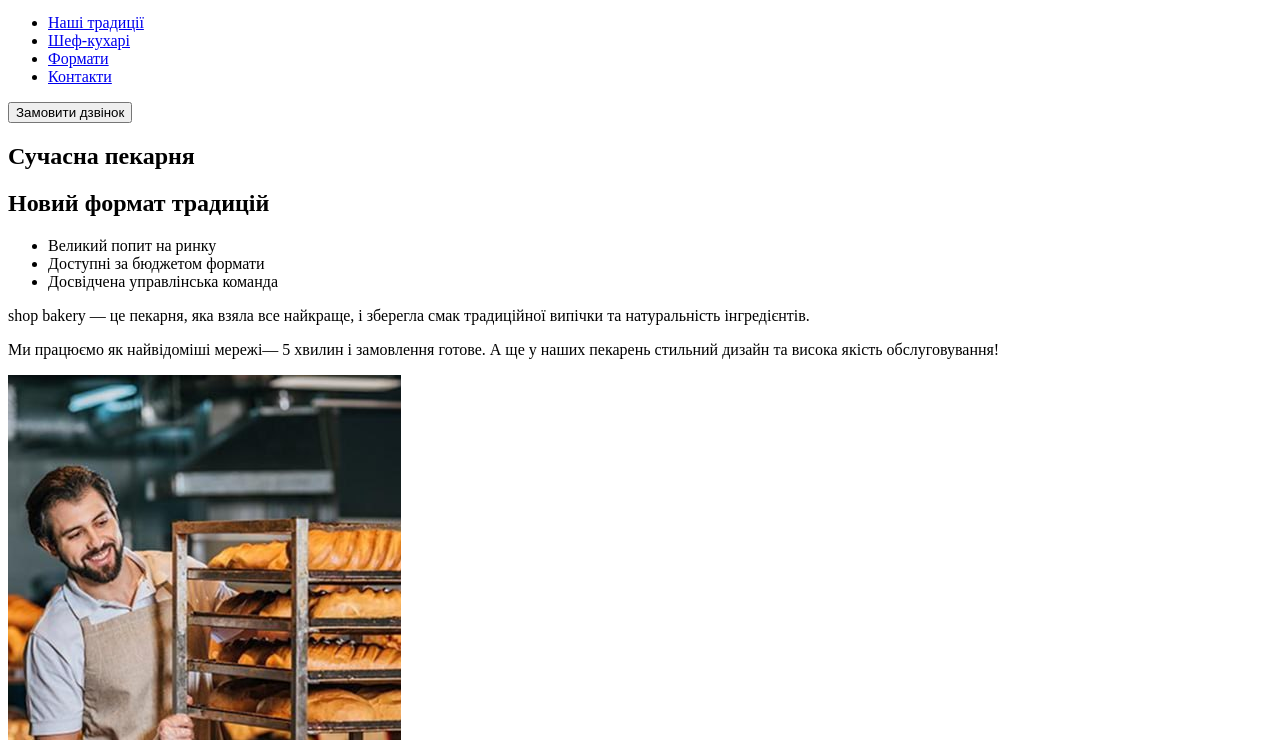
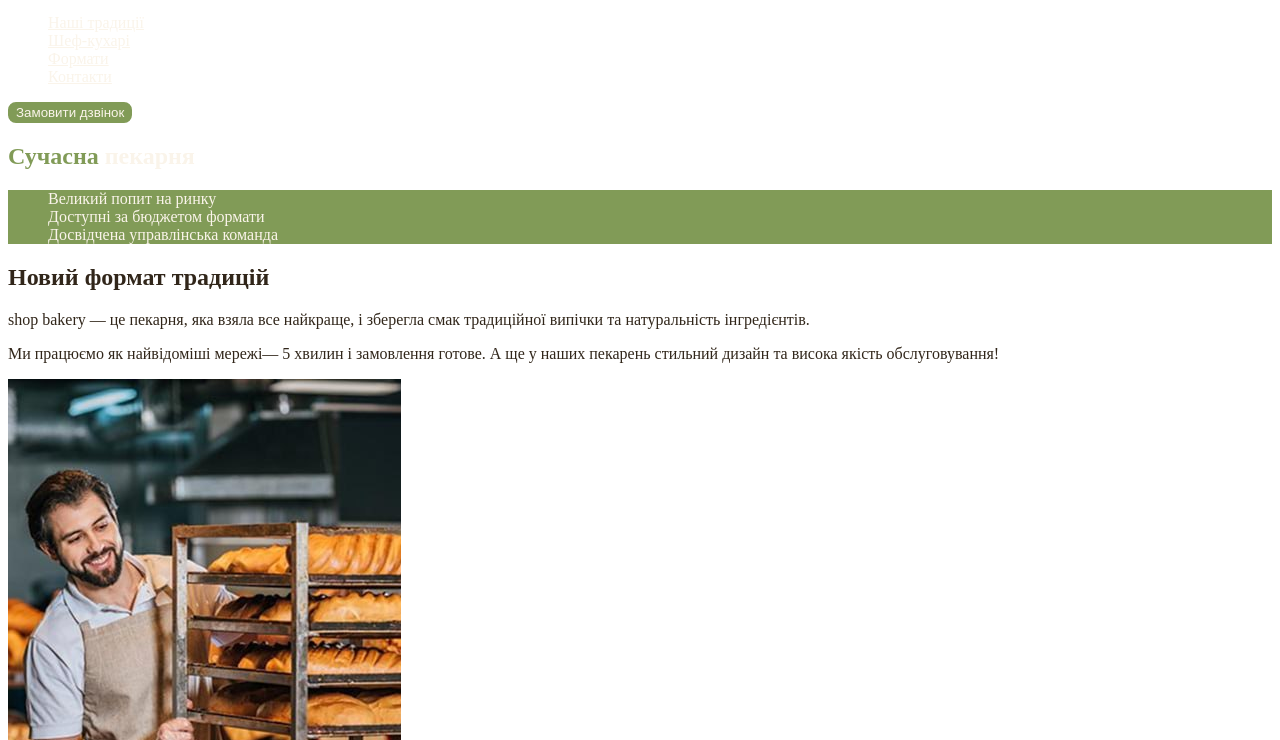
Before and after one commit to olena-js/Modern-bakery, a plain HTML site: page index.html in a window 1280 px wide. Shown: the part 60-800 px from the top of the page. Drawn offline with Linux system fonts and the light colour scheme.

Commit message:
Add styles.css and css variables

```diff
--- /dev/null
+++ b/css/styles.css
@@ -0,0 +1,62 @@
+:root {
+    --color-primary-dark: #31261A;
+    --color-primary-light: #FAF4EA;
+    --color-brand-light: #819B57;
+    --color-brand-dark: #465929;
+}
+
+/* Base */
+body {
+    color: var(--color-primary-dark);
+}
+ul {
+    list-style-type: none;
+}
+
+
+.button {
+    color: var(--color-primary-light);
+    background-color: var(--color-brand-light);
+    border: 2px solid var(--color-brand-light);
+    border-radius: 8px;
+    cursor: pointer;
+}
+
+/* Button */
+.button:hover {
+    background-color: transparent;
+    color: var(--color-brand-dark);
+}
+
+/* Link */
+.link {
+    color: var(--color-primary-light);
+}
+
+.link:hover {
+    color: var(--color-brand-light);
+}
+
+/* Hero section */
+.hero-title {
+    color: var(--color-primary-light);
+}
+
+.hero-title .accent {
+    color: var(--color-brand-light);
+}
+
+/* Advantages section */
+.advanteges-list {
+    background-color: var(--color-brand-light);
+    color: var(--color-primary-light);
+}
+
+.section-title {
+    color: var(--color-primary-dark);
+}
+
+/* Chefs section */
+.section-title .accent {
+    color: var(--color-brand-dark);
+}
--- a/index.html
+++ b/index.html
@@ -5,6 +5,7 @@
     <meta charset="UTF-8">
     <meta name="viewport" content="width=device-width, initial-scale=1.0">
     <title>Сучасна пекарня</title>
+    <link rel="stylesheet" href="./css/styles.css">
 </head>
 
 <body>
@@ -15,29 +16,29 @@
                 <img src="./Images/logo.svg" alt="logo">
             </a>
             <ul>
-                <li><a href="#traditions-section">Наші традиції</a></li>
-                <li><a href="#chefs-section">Шеф-кухарі</a></li>
-                <li><a href="#formats-section">Формати</a></li>
-                <li><a href="#contacts-section">Контакти</a></li>
+                <li><a class="link" href="#traditions-section">Наші традиції</a></li>
+                <li><a class="link" href="#chefs-section">Шеф-кухарі</a></li>
+                <li><a class="link" href="#formats-section">Формати</a></li>
+                <li><a class="link" href="#contacts-section">Контакти</a></li>
             </ul>
         </nav>
         <nav>
-            <button type="button">Замовити дзвінок</button>
+            <button class="button" type="button">Замовити дзвінок</button>
         </nav>
     </header>
     <main>
         <!-- Сучасна пекарня -->
         <section>
-            <h1>Сучасна пекарня</h1>
+            <h1 class="hero-title"><span class="accent">Сучасна</span> пекарня</h1>
         </section>
         <!-- Новий формат традицій -->
         <section id="traditions-section">
-            <h2>Новий формат традицій</h2>
-            <ul>
+            <ul class="advanteges-list">
                 <li>Великий попит на ринку</li>
                 <li>Доступні за бюджетом формати</li>
                 <li>Досвідчена управлінська команда</li>
             </ul>
+            <h2 class="section-title">Новий формат традицій</h2>
             <p>
                 <span>shop bakery</span> — це пекарня, яка взяла все найкраще, і зберегла смак традиційної випічки та
                 натуральність інгредієнтів.
@@ -51,7 +52,7 @@
         </section>
         <!-- Наші найкращі шеф -кухарі -->
         <section id="chefs-section">
-            <h2>Наші найкращі шеф -кухарі</h2>
+            <h2 class="section-title">Наші найкращі <span class="accent">шеф-кухарі</span></h2>
             <ul>
                 <li>
                     <article>
@@ -90,7 +91,7 @@
         </section>
         <!-- Формати -->
         <section id="formats-section">
-            <h2>Формати</h2>
+            <h2 class="section-title">Формати</h2>
             <ul>
                 <li>
                     <article>
@@ -111,7 +112,7 @@
         </section>
         <!-- Приєднуйся до мережі -->
         <section id="contacts-section">
-            <h2>Приєднуйся до мережі пекарень</h2>
+            <h2 class="section-title">Приєднуйся до мережі пекарень</h2>
             <iframe
                 src="https://www.google.com/maps/embed?pb=!1m18!1m12!1m3!1d2540.1634470361682!2d30.48869837694645!3d50.45668098691473!2m3!1f0!2f0!3f0!3m2!1i1024!2i768!4f13.1!3m3!1m2!1s0x40d4ce637c006b2d%3A0xaf86385f19996ff0!2z0YPQuy4g0KHQtdGH0LXQstGL0YUg0KHRgtGA0LXQu9GM0YbQvtCyLCA1NCwg0JrQuNC10LIsINCj0LrRgNCw0LjQvdCwLCAwMjAwMA!5e0!3m2!1sru!2sde!4v1751992928540!5m2!1sru!2sde"
                 width="603" height="595" allowfullscreen="" loading="lazy"
```
